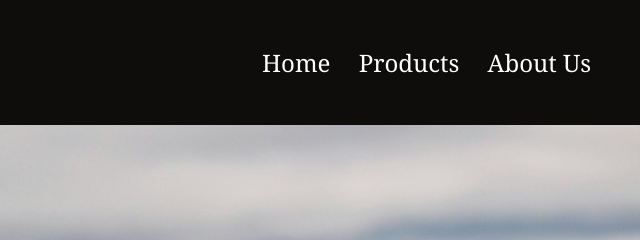
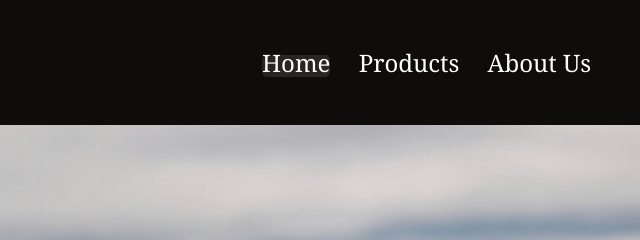
Before and after one commit to shohanislamjoy/mis455_mid_exam, a plain HTML site: page index.html in a window 1280 px wide. In both pictures the pointer is over the item "Home". Shown: the top 240 px of the page, 640-1280 px from the left. Drawn offline with Linux system fonts and the light colour scheme; a web font is replaced by a local one.

```diff
--- a/style.css
+++ b/style.css
@@ -21,6 +21,11 @@ nav .logo {
 nav h1 {
     font-size: 40px;
     font-family: 'Dancing Script';
+}
+
+nav ul li:hover {
+    background-color: rgba(255, 255, 255, 0.1);
+    border-radius: 5px;
 }
 
 nav {
```
Also changed, not shown: about_us.html (+2 -0 lines), index.html (+2 -0 lines), products.html (+2 -0 lines).
